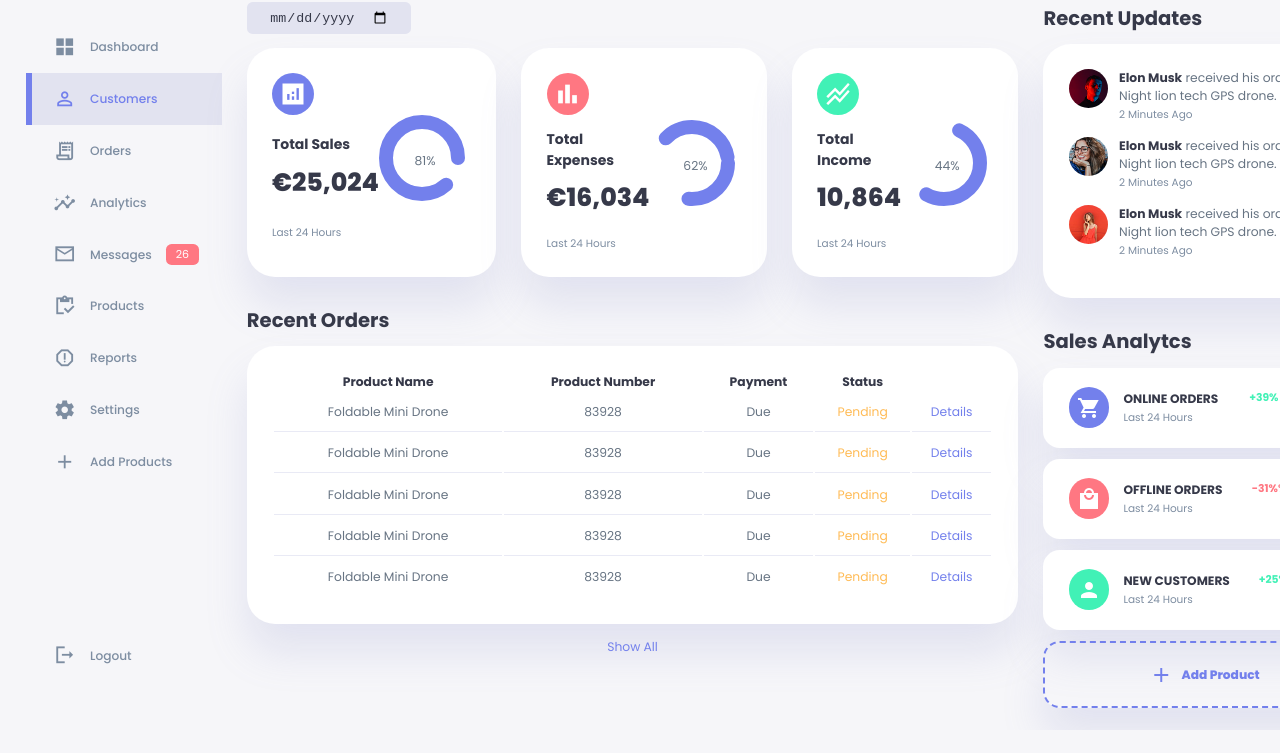
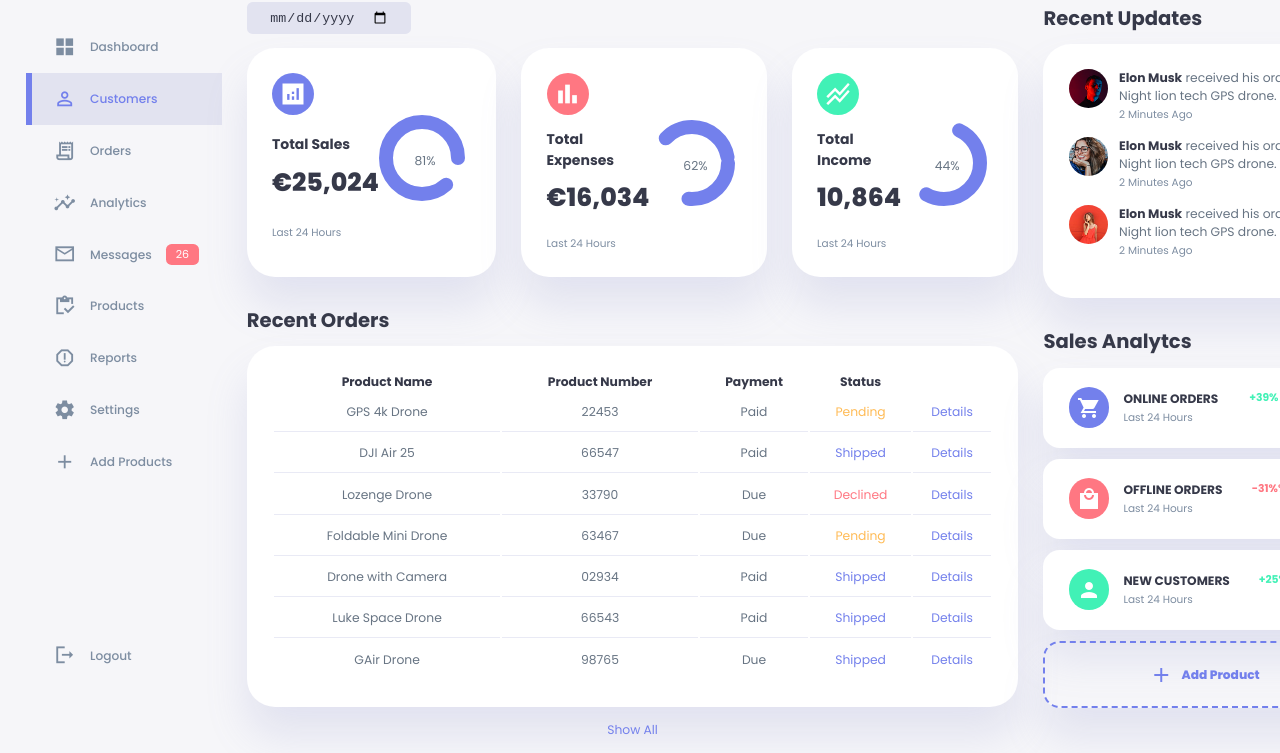
Before and after one commit to luca-gennaro/responsive-admin-dashboard, a plain HTML site: page index.html in a window 1280 px wide. Shown: the part 70-823 px from the top of the page. Before the commit the page ends 800 px from the top, so only its background shows below. Drawn offline with Linux system fonts and the light colour scheme.

Commit message:
Filling Table with Orders using JavaScript

```diff
--- a/index.html
+++ b/index.html
@@ -161,41 +161,13 @@
                         </tr>
                     </thead>
                     <tbody>
-                        <tr>
+                        <!-- <tr>
                             <td>Foldable Mini Drone</td>
                             <td>83928</td>
                             <td>Due</td>
                             <td class="warning">Pending</td>
                             <td class="primary">Details</td>
-                        </tr>
-                        <tr>
-                            <td>Foldable Mini Drone</td>
-                            <td>83928</td>
-                            <td>Due</td>
-                            <td class="warning">Pending</td>
-                            <td class="primary">Details</td>
-                        </tr>
-                        <tr>
-                            <td>Foldable Mini Drone</td>
-                            <td>83928</td>
-                            <td>Due</td>
-                            <td class="warning">Pending</td>
-                            <td class="primary">Details</td>
-                        </tr>
-                        <tr>
-                            <td>Foldable Mini Drone</td>
-                            <td>83928</td>
-                            <td>Due</td>
-                            <td class="warning">Pending</td>
-                            <td class="primary">Details</td>
-                        </tr>
-                        <tr>
-                            <td>Foldable Mini Drone</td>
-                            <td>83928</td>
-                            <td>Due</td>
-                            <td class="warning">Pending</td>
-                            <td class="primary">Details</td>
-                        </tr>
+                        </tr> -->
                     </tbody>
                 </table>
                 <a href="#">Show All</a>
@@ -310,6 +282,7 @@
                 </div>
             </div>
         </div>
+        <script src="./orders.js"></script>
         <script src="./index.js"></script>
 </body>
 
--- a/index.js
+++ b/index.js
@@ -20,3 +20,18 @@ themeToggler.addEventListener("click", () => {
     themeToggler.querySelector("span:nth-child(1)").classList.toggle("active");
     themeToggler.querySelector("span:nth-child(2)").classList.toggle("active");
 })
+
+//fill orders in table
+Orders.map(order=> {
+    const tr = document.createElement("tr");
+    const trContent = `
+    <td>${order.productName}</td>
+    <td>${order.productNumber}</td>
+    <td>${order.paymentStatus}</td>
+    <td class="${order.shipping === "Declined" ? "danger" :
+    order.shipping === "Pending" ? "warning" : "primary"}">${order.shipping}</td>
+    <td class="primary">Details</td>
+    `;
+    tr.innerHTML = trContent;
+    document.querySelector("table tbody").appendChild(tr)
+})
--- /dev/null
+++ b/orders.js
@@ -0,0 +1,45 @@
+const Orders = [
+    {
+        productName: "GPS 4k Drone",
+        productNumber: "22453",
+        paymentStatus: "Paid",
+        shipping: "Pending"
+    },
+    {
+        productName: "DJI Air 25",
+        productNumber: "66547",
+        paymentStatus: "Paid",
+        shipping: "Shipped"
+    },
+    {
+        productName: "Lozenge Drone",
+        productNumber: "33790",
+        paymentStatus: "Due",
+        shipping: "Declined"
+    },
+    {
+        productName: "Foldable Mini Drone",
+        productNumber: "63467",
+        paymentStatus: "Due",
+        shipping: "Pending"
+    },
+    {
+        productName: "Drone with Camera",
+        productNumber: "02934",
+        paymentStatus: "Paid",
+        shipping: "Shipped"
+    },
+    {
+        productName: "Luke Space Drone",
+        productNumber: "66543",
+        paymentStatus: "Paid",
+        shipping: "Shipped"
+    },
+    {
+        productName: "GAir Drone",
+        productNumber: "98765",
+        paymentStatus: "Due",
+        shipping: "Shipped"
+    },
+
+]
--- a/style.css
+++ b/style.css
@@ -527,6 +527,11 @@ main .recent-orders a {
     justify-content: center;
 }
 
+.right .sales-analytics .add-product:hover {
+    background: var(--color-primary);
+    color: white;
+}
+
 .right .sales-analytics .add-product div {
     display: flex;
     align-items: center;
```
